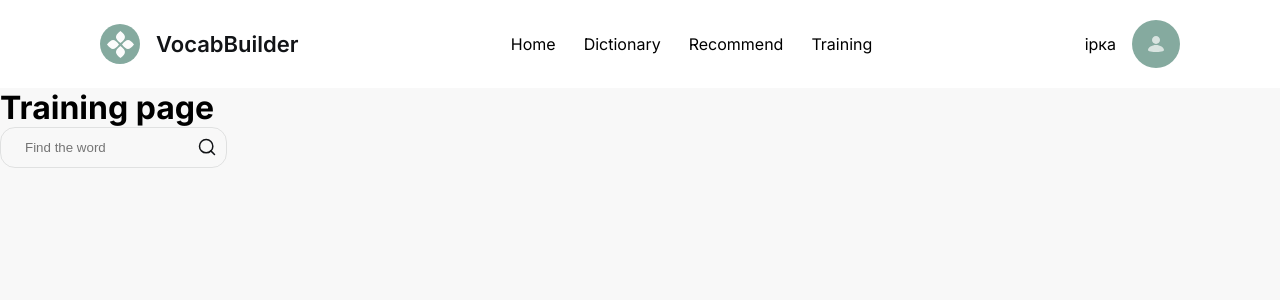
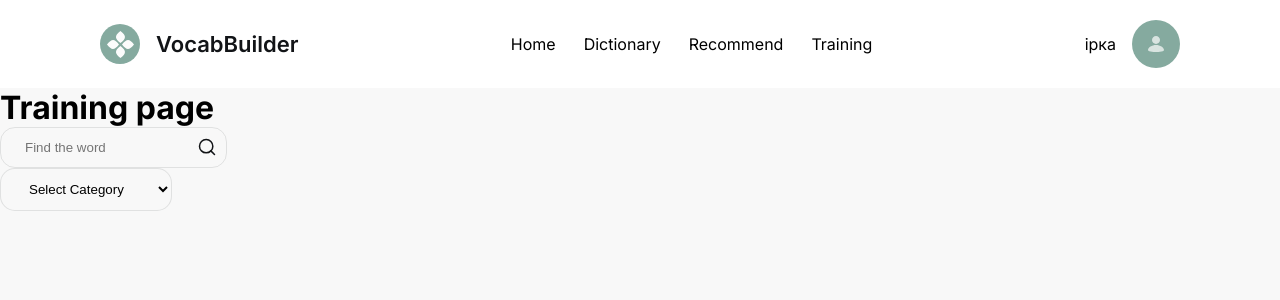
Before and after one commit to Kamilucha/VocabBuilder_next, a Next.js app: page /training in a window 1280 px wide. Shown: the top 300 px of the page. Built offline with nearby package versions, Linux system fonts and the light colour scheme.

Commit message:
add categories select

```diff
--- /dev/null
+++ b/src/app/components/Dashboard/Dasboard.tsx
@@ -0,0 +1,39 @@
+import { useState } from "react";
+import Categories from "../Filters/Categories";
+import FindFilterForm from "../Filters/FindFilter";
+
+export default function Dashboard() {
+  const [selectedCategory, setSelectedCategory] = useState<string>("");
+
+  const categories = [
+    "verb",
+    "participle",
+    "noun",
+    "adjective",
+    "pronoun",
+    "numerals",
+    "adverb",
+    "preposition",
+    "conjunction",
+    "phrasal verb",
+    "functional phrase",
+  ];
+
+  const handleSelectCategory = (category: string) => {
+    setSelectedCategory(category);
+  };
+
+  const handleSearch = (query: string) => {
+    console.log(`Searching for dasboard: ${query}`);
+  };
+  return (
+    <>
+      <FindFilterForm onSearch={handleSearch}></FindFilterForm>
+      <Categories
+        categories={categories}
+        onSelectCategory={handleSelectCategory}
+      ></Categories>
+      {selectedCategory && <p>Selected Category: {selectedCategory}</p>}
+    </>
+  );
+}
--- /dev/null
+++ b/src/app/components/Filters/Categories.tsx
@@ -0,0 +1,35 @@
+"use client";
+
+import { ChangeEvent } from "react";
+import styles from "./styles.module.css";
+
+type CategorySelectProps = {
+  categories: string[];
+  onSelectCategory: (category: string) => void;
+};
+const Categories: React.FC<CategorySelectProps> = ({
+  categories,
+  onSelectCategory,
+}) => {
+  const handleCategoryChange = (event: ChangeEvent<HTMLSelectElement>) => {
+    const selectedCategory = event.target.value;
+    onSelectCategory(selectedCategory);
+    console.log(selectedCategory);
+  };
+
+  return (
+    <select
+      className={styles.select_categories}
+      onChange={handleCategoryChange}
+    >
+      <option value="">Select Category</option>
+      {categories.map((category) => (
+        <option key={category} value={category}>
+          {category}
+        </option>
+      ))}
+    </select>
+  );
+};
+
+export default Categories;
--- a/src/app/components/FindFilter/styles.module.css
+++ b/src/app/components/Filters/styles.module.css
@@ -17,3 +17,12 @@
   color: #555;
   cursor: pointer;
 }
+
+/* CATEGORIES STYLES*/
+
+.select_categories {
+  border-radius: 15px;
+  border: 1px solid rgba(18, 20, 23, 0.1);
+  padding: 12px 24px;
+  background-color: inherit;
+}
--- a/src/app/globals.css
+++ b/src/app/globals.css
@@ -27,6 +27,7 @@ body {
 body {
   /* color: rgb(var(--foreground-rgb)); */
   background: var(--light-grey);
+  color: var(--black);
 }
 
 header {
--- a/src/app/training/page.tsx
+++ b/src/app/training/page.tsx
@@ -1,15 +1,18 @@
 "use client";
 
-import FindFilterForm from "../components/FindFilter/FindFilter";
+import Dashboard from "../components/Dashboard/Dasboard";
+
+// import FindFilterForm from "../components/Filters/FindFilter";
 
 export default function Training() {
-  const handleSearch = (query: string) => {
-    console.log(`Searching for training page: ${query}`);
-  };
+  // const handleSearch = (query: string) => {
+  //   console.log(`Searching for training page: ${query}`);
+  // };
   return (
     <>
       <h1>Training page</h1>
-      <FindFilterForm onSearch={handleSearch}></FindFilterForm>
+      <Dashboard></Dashboard>
+      {/* <FindFilterForm onSearch={handleSearch}></FindFilterForm> */}
     </>
   );
 }
```
Also changed, not shown: src/app/dictionary/page.tsx (+8 -5 lines), src/app/recommend/page.tsx (+6 -5 lines), src/app/components/Filters/FindFilter.tsx (renamed from src/app/components/FindFilter/FindFilter.tsx), src/app/components/Filters/svg/FindIcon.tsx (renamed from src/app/components/FindFilter/svg/FindIcon.tsx).
